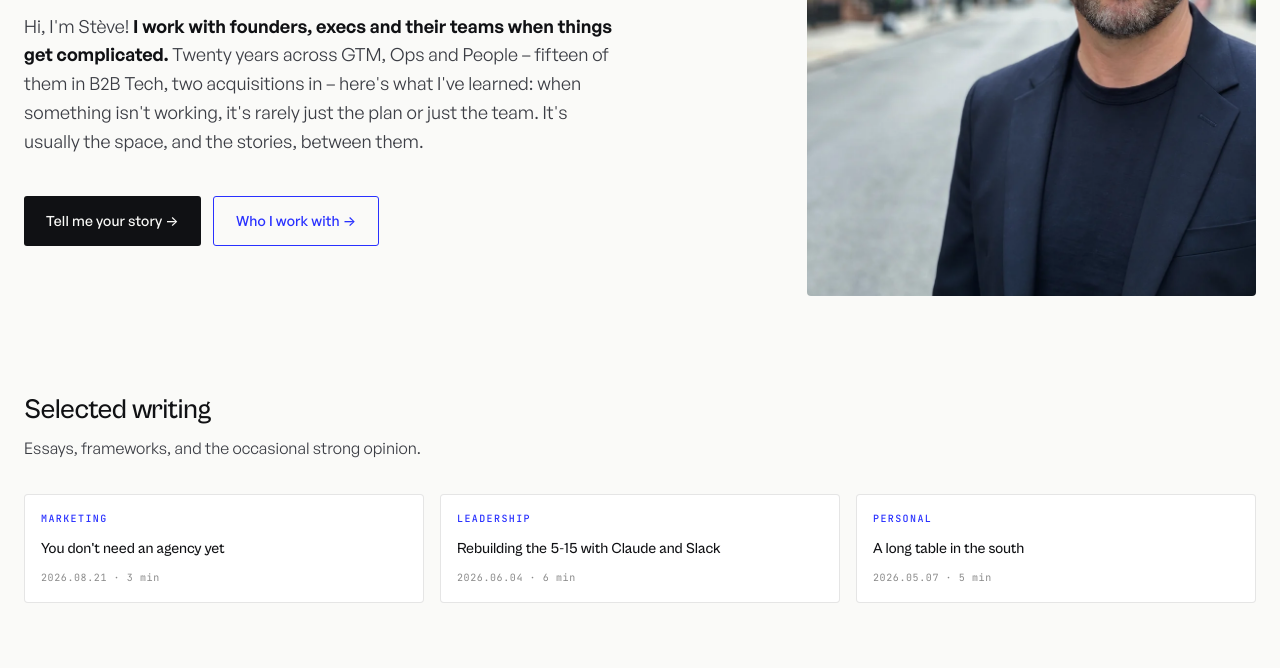
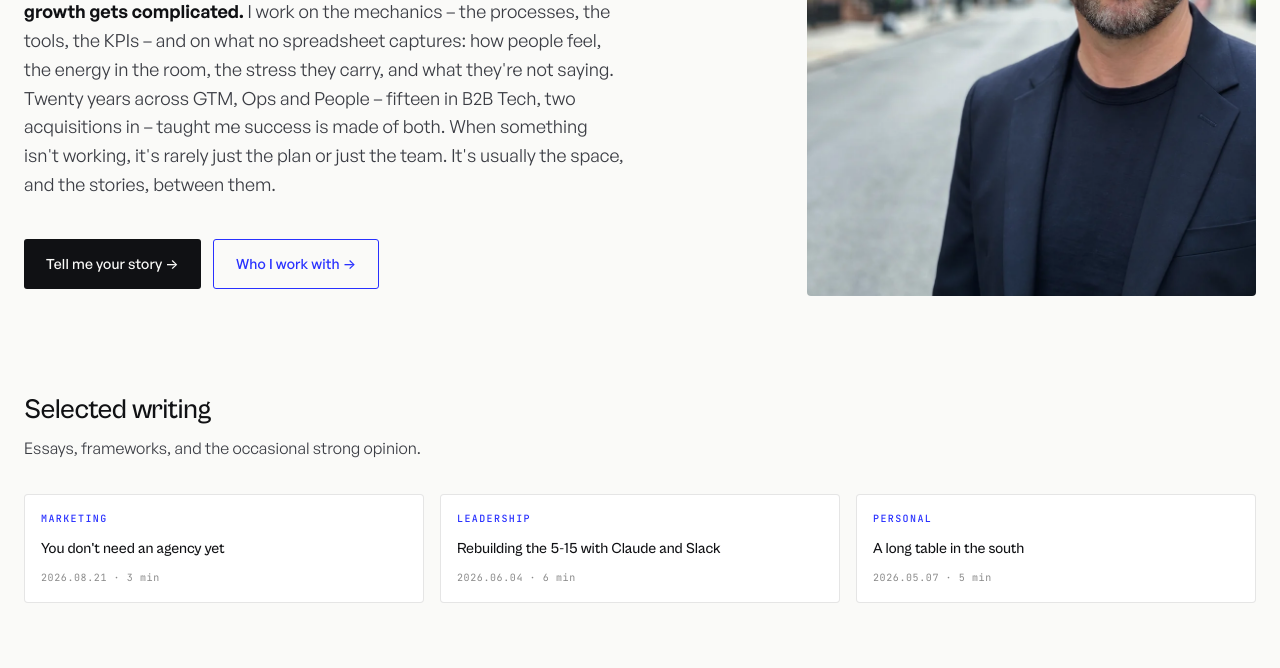
Before and after one commit to stevecattin/stevecattin.com, an Astro site: page / in a window 1280 px wide. Shown: the part 432-1100 px from the top of the page. Built offline with nearby package versions, Linux system fonts and the light colour scheme; Astro itself is replaced by a stand-in of ours.

Commit message:
Rewrite hero: the mechanics and the human side (energy, stress, the unspoken)
Co-Authored-By: Claude Opus 4.8 <noreply@anthropic.com>
Claude-Session: https://claude.ai/code/session_014aomuEg6UsWfkLGaHXELzA

```diff
--- a/src/pages/index.astro
+++ b/src/pages/index.astro
@@ -38,7 +38,7 @@ const featuredPosts = featuredSlugs
           </h1>
 
           <p class="hero__sub">
-            Hi, I'm Stève! <strong>I work with founders, execs and their teams when things get complicated.</strong> Twenty years across GTM, Ops and People – fifteen of them in B2B Tech, two acquisitions in – here's what I've learned: when something isn't working, it's rarely just the plan or just the team. It's usually the space, and the stories, between them.
+            Hi, I'm Stève. <strong>I partner with founders, execs and their teams when growth gets complicated.</strong> I work on the mechanics – the processes, the tools, the KPIs – and on what no spreadsheet captures: how people feel, the energy in the room, the stress they carry, and what they're not saying. Twenty years across GTM, Ops and People – fifteen in B2B Tech, two acquisitions in – taught me success is made of both. When something isn't working, it's rarely just the plan or just the team. It's usually the space, and the stories, between them.
           </p>
 
           <div class="hero__cta-row">
```
